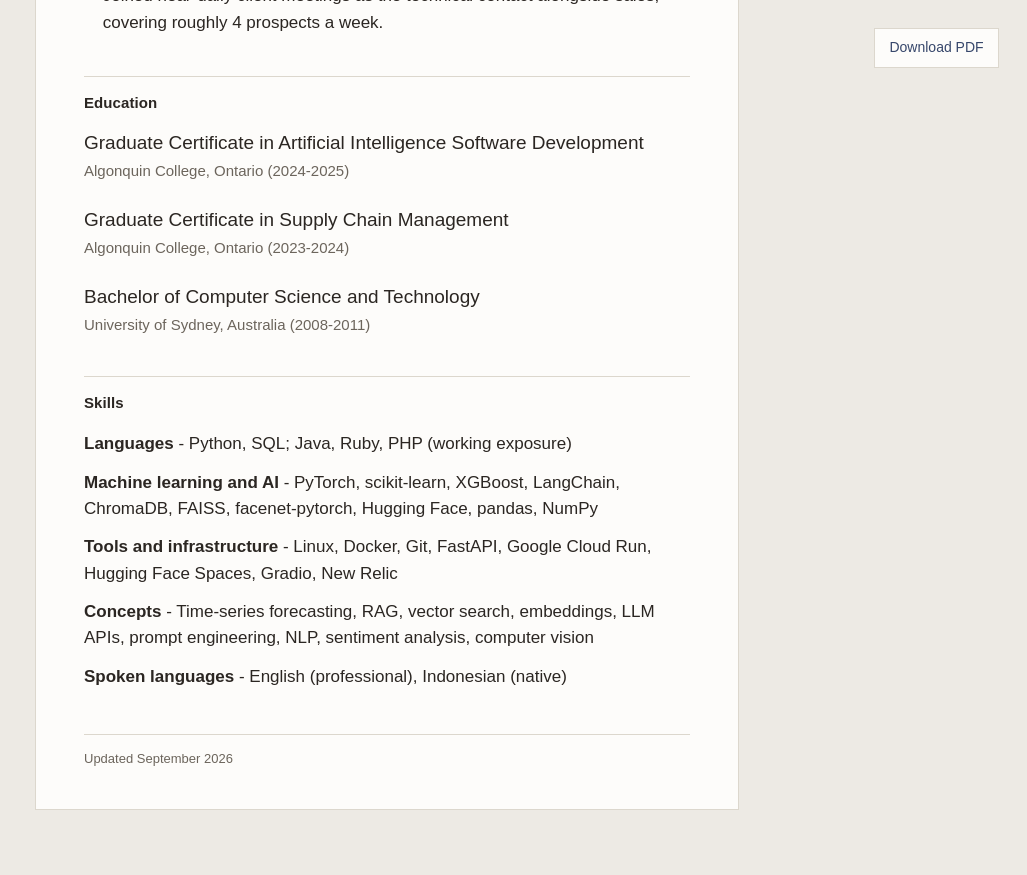
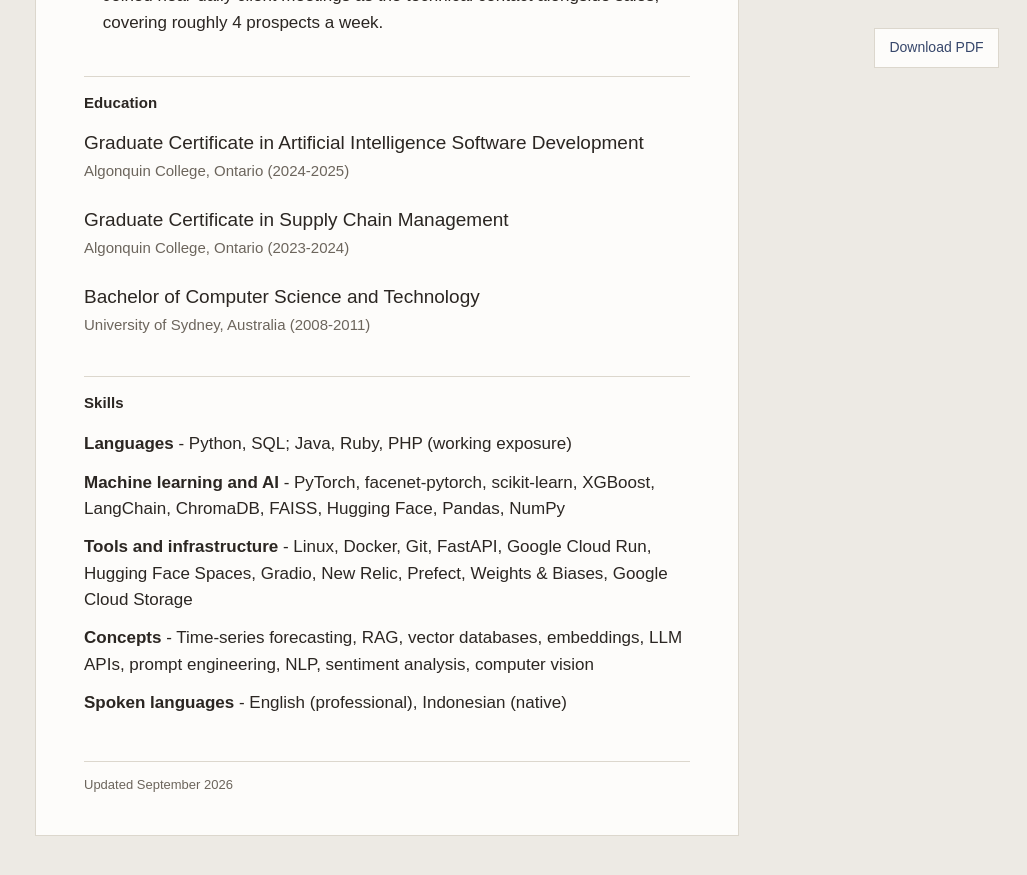
Before and after one commit to alvinlitani/alvinlitani.github.io, a Jekyll site: the page built from index.md, in a window 1280 px wide and 900 px high, scrolled down 3112 px. Shown: the top 875 px of the window, without its empty margins (253-1280 px from the left). Built offline with Jekyll 4.4.1, drawn with Linux system fonts in a browser that asks for light colours.

Commit message:
Change skills section

```diff
--- a/index.md
+++ b/index.md
@@ -95,10 +95,10 @@ Early-stage startup with no dedicated technical support for the sales team.
 
 **Languages** - Python, SQL; Java, Ruby, PHP (working exposure)
 
-**Machine learning and AI** - PyTorch, scikit-learn, XGBoost, LangChain, ChromaDB, FAISS, facenet-pytorch, Hugging Face, pandas, NumPy
+**Machine learning and AI** - PyTorch, facenet-pytorch, scikit-learn, XGBoost, LangChain, ChromaDB, FAISS, Hugging Face, Pandas, NumPy
 
-**Tools and infrastructure** - Linux, Docker, Git, FastAPI, Google Cloud Run, Hugging Face Spaces, Gradio, New Relic
+**Tools and infrastructure** - Linux, Docker, Git, FastAPI, Google Cloud Run, Hugging Face Spaces, Gradio, New Relic, Prefect, Weights & Biases, Google Cloud Storage
 
-**Concepts** - Time-series forecasting, RAG, vector search, embeddings, LLM APIs, prompt engineering, NLP, sentiment analysis, computer vision
+**Concepts** - Time-series forecasting, RAG, vector databases, embeddings, LLM APIs, prompt engineering, NLP, sentiment analysis, computer vision
 
 **Spoken languages** - English (professional), Indonesian (native)
```
